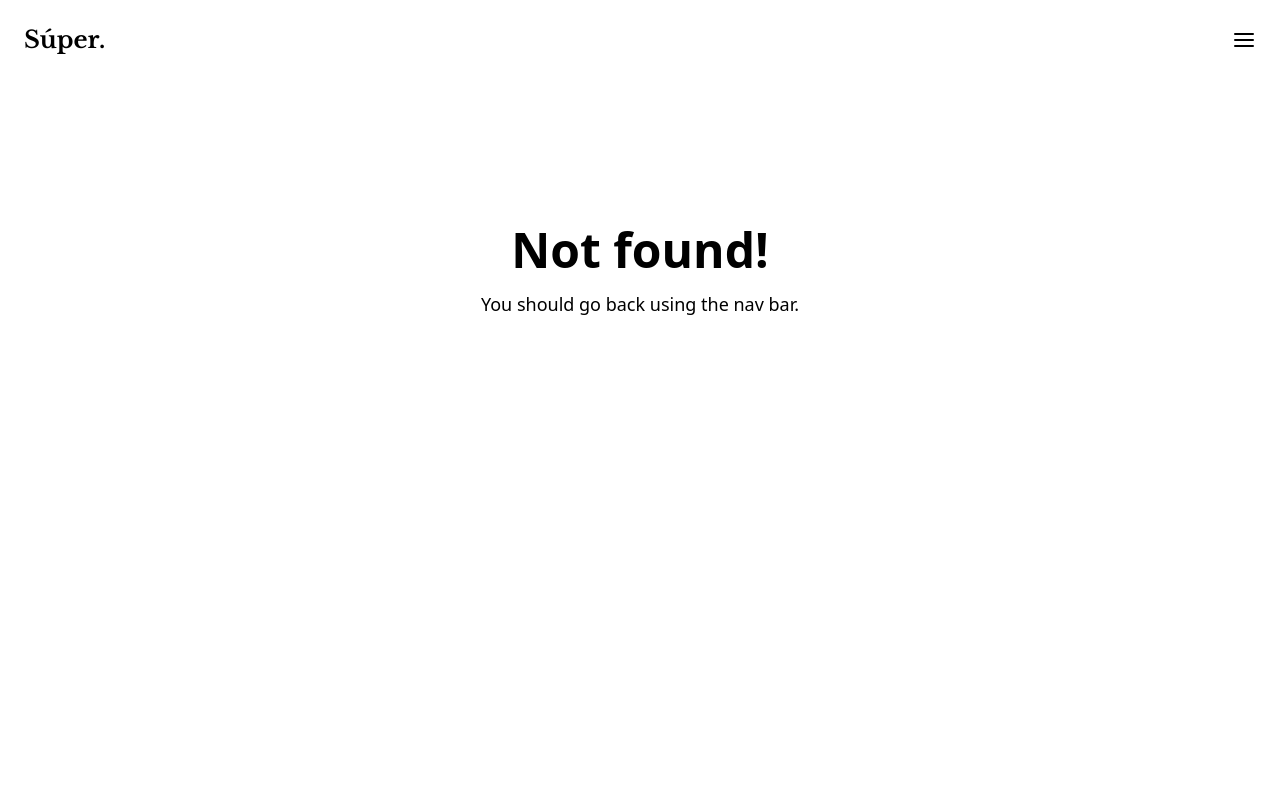
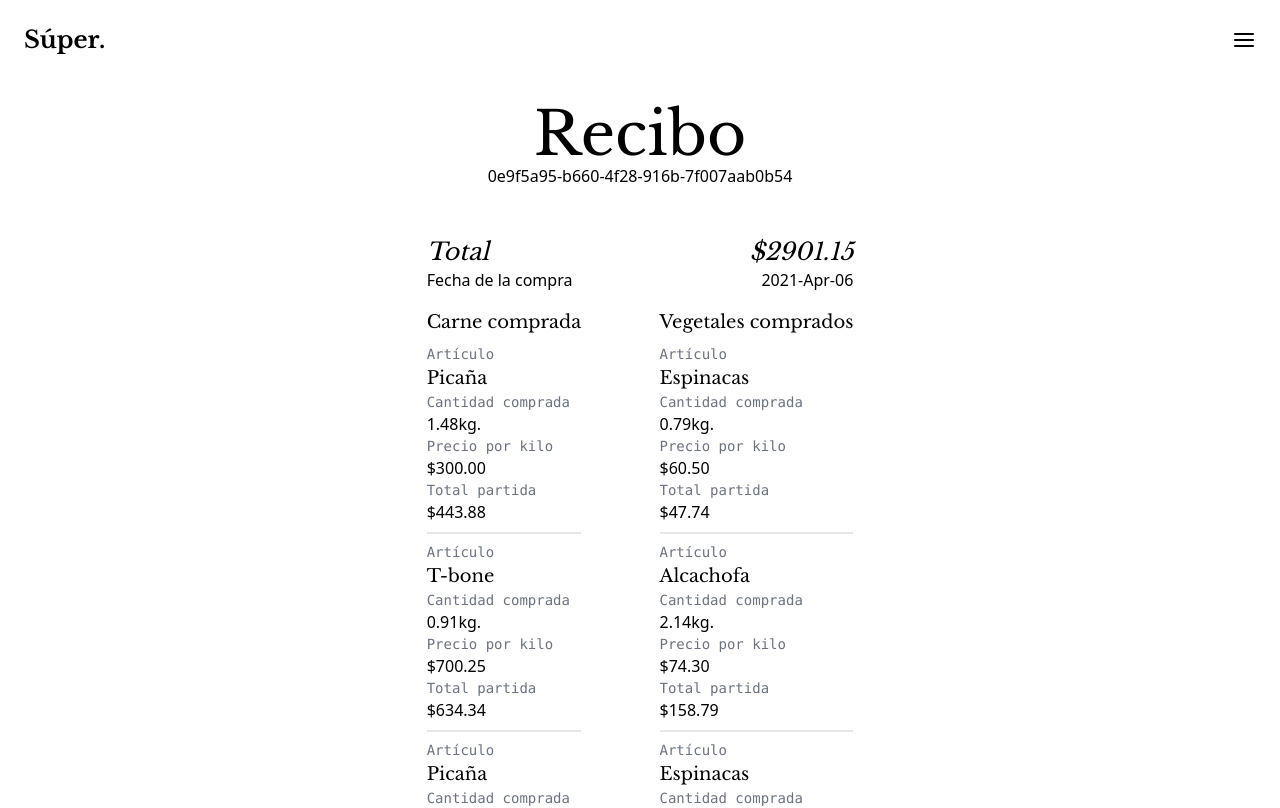
Before and after one commit to mar-cial/super, a Next.js app: page /cuenta/0e9f5 in a window 1280 px wide. Before the commit this address had no page. Shown: the top 808 px of the page. Built offline with nearby package versions, Linux system fonts and the light colour scheme.

Commit message:
created dynamic page for displaying receipts

```diff
--- /dev/null
+++ b/pages/cuenta/[transId].tsx
@@ -0,0 +1,149 @@
+// date created dd/mm/yy: 23 / 06 / 2022 - 13 : 44 : 39 by César Marcial
+
+//react / nextjs imports
+
+// media imports
+
+// data imports
+import { GetStaticPaths, GetStaticProps, InferGetStaticPropsType } from 'next';
+import Footer from '../../components/Footer';
+import transactions from '../../data/transactions.json';
+import { Transaction } from '../../model/transactions';
+
+// component imports
+
+// interfaces
+
+// static paths and props
+export const getStaticPaths: GetStaticPaths = async () => {
+  const paths = transactions.map((t) => {
+    const transId = t.short_id;
+
+    return {
+      params: {
+        transId,
+      },
+    };
+  });
+
+  return {
+    paths,
+    fallback: false,
+  };
+};
+
+export const getStaticProps: GetStaticProps = async ({ params }) => {
+  const trans: Transaction | undefined = transactions.find(
+    (c) => c.short_id == params?.transId
+  );
+
+  if (!trans) {
+    return {
+      notFound: true,
+    };
+  }
+
+  return {
+    props: { trans },
+  };
+};
+
+// start of component
+const Recibo = ({ trans }: InferGetStaticPropsType<GetStaticProps>) => {
+  const t: Transaction = trans;
+  return (
+    <>
+      <div className="flex justify-center py-6">
+        <div className="flex flex-col items-center w-1/3 ">
+          <header className="pb-12 text-center">
+            <h1 className="text-4xl md:text-6xl font-main">Recibo</h1>
+            <h2>{t.id}</h2>
+          </header>
+
+          <div className="w-full">
+            <div className="pb-4 ">
+              <div className="flex items-end justify-between">
+                <h3 className="text-2xl italic font-main">Total</h3>
+                <p className="text-2xl italic font-main">{`$${t.total.toFixed(
+                  2
+                )}`}</p>
+              </div>
+
+              <div className="flex justify-between">
+                <h3>Fecha de la compra</h3>
+
+                <p>{t.date}</p>
+              </div>
+            </div>
+
+            <div className="flex justify-between">
+              <div>
+                <header className="pb-2">
+                  <h2 className="text-lg font-main">Carne comprada</h2>
+                </header>
+                <div>
+                  <ul className="flex flex-col gap-2">
+                    {t.meat_bought.map((m) => (
+                      <div className="pb-2 border-b-2">
+                        <p className="font-mono text-sm text-gray-500">
+                          Artículo
+                        </p>
+                        <h4 className="text-lg font-main">{m.nombre}</h4>
+                        <p className="font-mono text-sm text-gray-500">
+                          Cantidad comprada
+                        </p>
+                        <p>{`${m.cantidad_comprada.toFixed(2)}kg.`}</p>
+                        <p className="font-mono text-sm text-gray-500">
+                          Precio por kilo
+                        </p>
+                        <p>{`$${m.precio_kg.toFixed(2)}`}</p>
+                        <p className="font-mono text-sm text-gray-500">
+                          Total partida
+                        </p>
+                        <p>{`$${m.total_partida.toFixed(2)}`}</p>
+                      </div>
+                    ))}
+                  </ul>
+                </div>
+              </div>
+
+              <div>
+                <header className="pb-2">
+                  <h2 className="text-lg font-main">Vegetales comprados</h2>
+                </header>
+                <div>
+                  <ul className="flex flex-col gap-2">
+                    {t.vegetable_bought.map((v) => (
+                      <div className="pb-2 border-b-2">
+                        <p className="font-mono text-sm text-gray-500">
+                          Artículo
+                        </p>
+                        <h4 className="text-lg font-main">{v.nombre}</h4>
+                        <p className="font-mono text-sm text-gray-500">
+                          Cantidad comprada
+                        </p>
+                        <p>{`${v.cantidad_comprada.toFixed(2)}kg.`}</p>
+                        <p className="font-mono text-sm text-gray-500">
+                          Precio por kilo
+                        </p>
+                        <p>{`$${v.precio_kg.toFixed(2)}`}</p>
+                        <p className="font-mono text-sm text-gray-500">
+                          Total partida
+                        </p>
+                        <p>{`$${v.total_partida.toFixed(2)}`}</p>
+                      </div>
+                    ))}
+                  </ul>
+                </div>
+              </div>
+            </div>
+          </div>
+        </div>
+      </div>
+
+      <Footer />
+    </>
+  );
+};
+
+export default Recibo;
```
